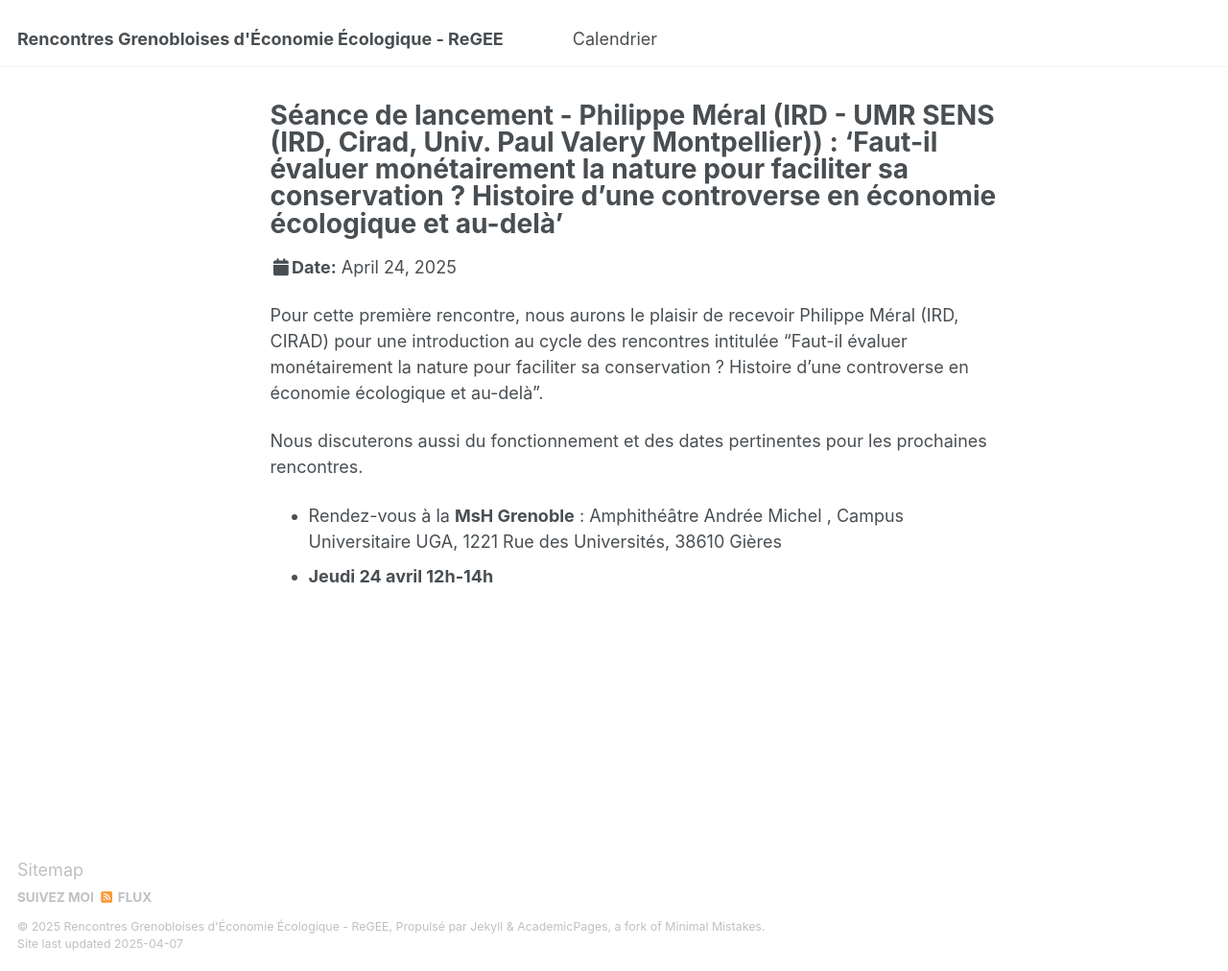
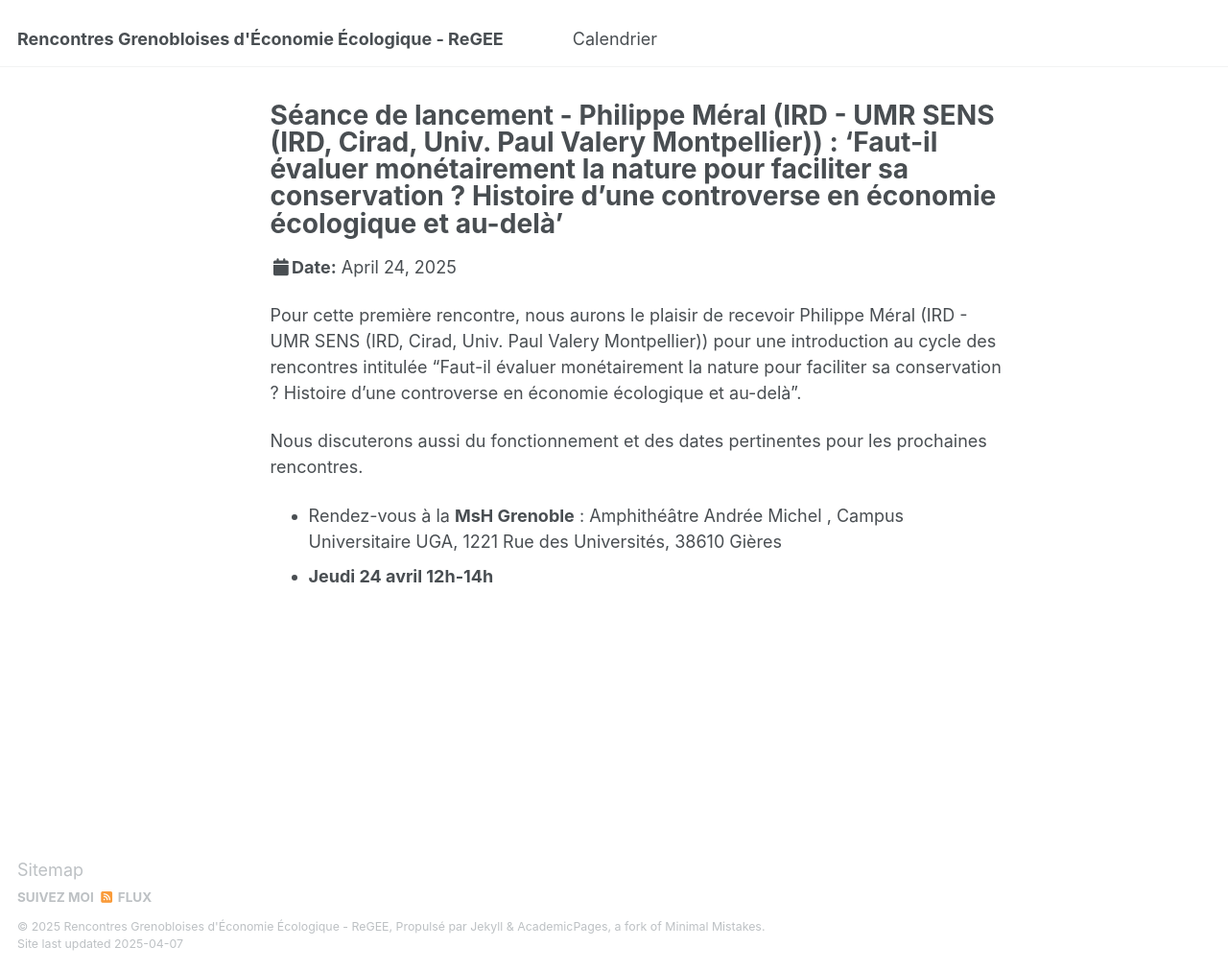
Before and after one commit to rencontres-ecol-econ/rencontres-ecol-econ.github.io, a Jekyll site: the page built from _talks/2012-03-01-talk-1.md, in a window 1280 px wide and 1012 px high. Shown: the whole window at 96% size. Built offline with Jekyll 4.4.1, drawn with Linux system fonts in a browser that asks for light colours.

Commit message:
Update 2012-03-01-talk-1.md

```diff
--- a/_talks/2012-03-01-talk-1.md
+++ b/_talks/2012-03-01-talk-1.md
@@ -8,7 +8,7 @@ date: 2025-04-24
 location: "MsH Grenoble : Amphithéâtre Andrée Michel , Campus Universitaire UGA, 1221 Rue des Universités, 38610 Gières"
 ---
 
-Pour cette première rencontre, nous aurons le plaisir de recevoir Philippe Méral (IRD, CIRAD) pour une introduction au cycle des rencontres intitulée "Faut-il évaluer monétairement la nature pour faciliter sa conservation ? Histoire d'une controverse en économie écologique et au-delà".
+Pour cette première rencontre, nous aurons le plaisir de recevoir Philippe Méral (IRD - UMR SENS (IRD, Cirad, Univ. Paul Valery Montpellier)) pour une introduction au cycle des rencontres intitulée "Faut-il évaluer monétairement la nature pour faciliter sa conservation ? Histoire d'une controverse en économie écologique et au-delà".
 
 Nous discuterons aussi du fonctionnement et des dates pertinentes pour les prochaines rencontres.
 
```
